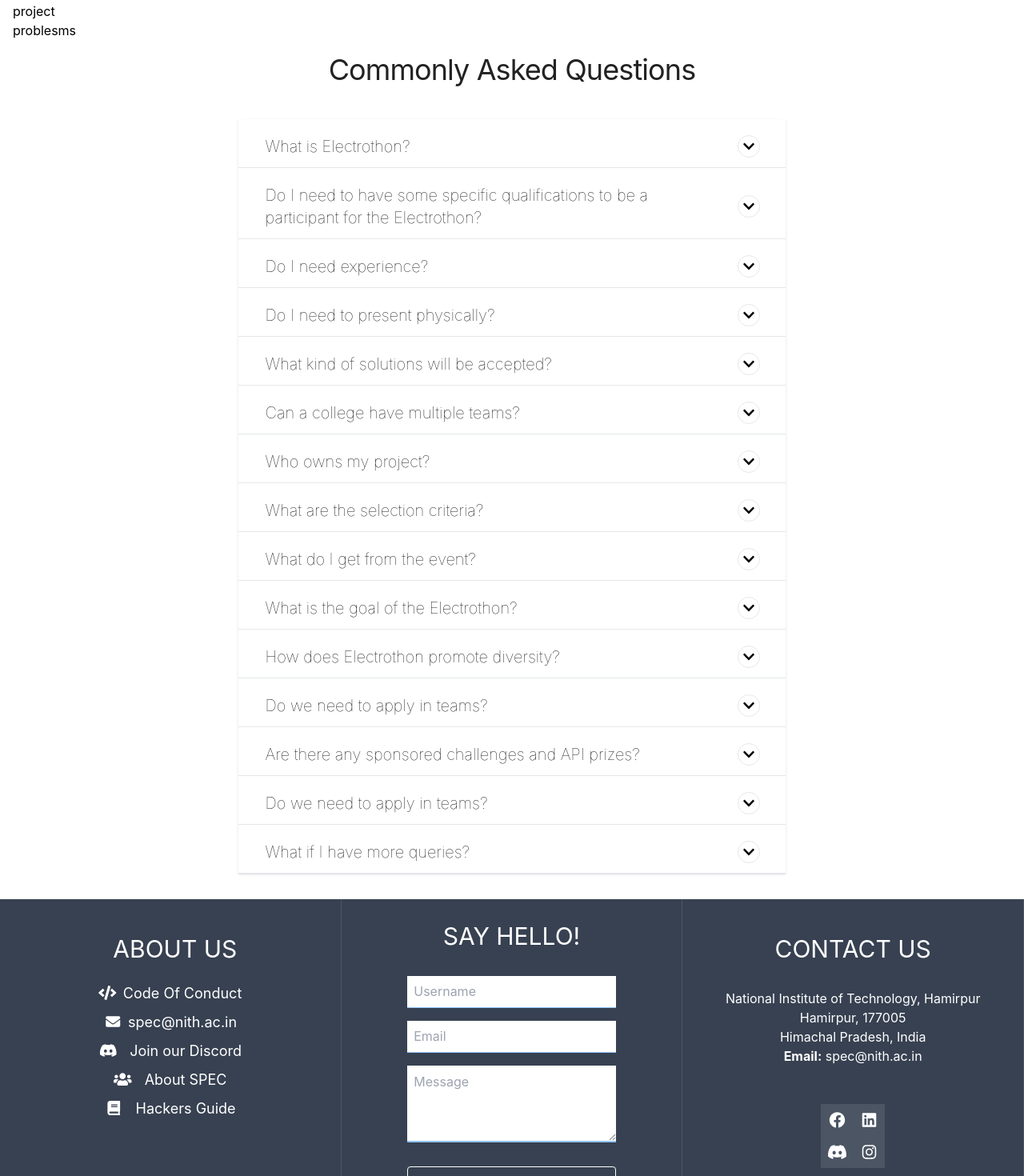
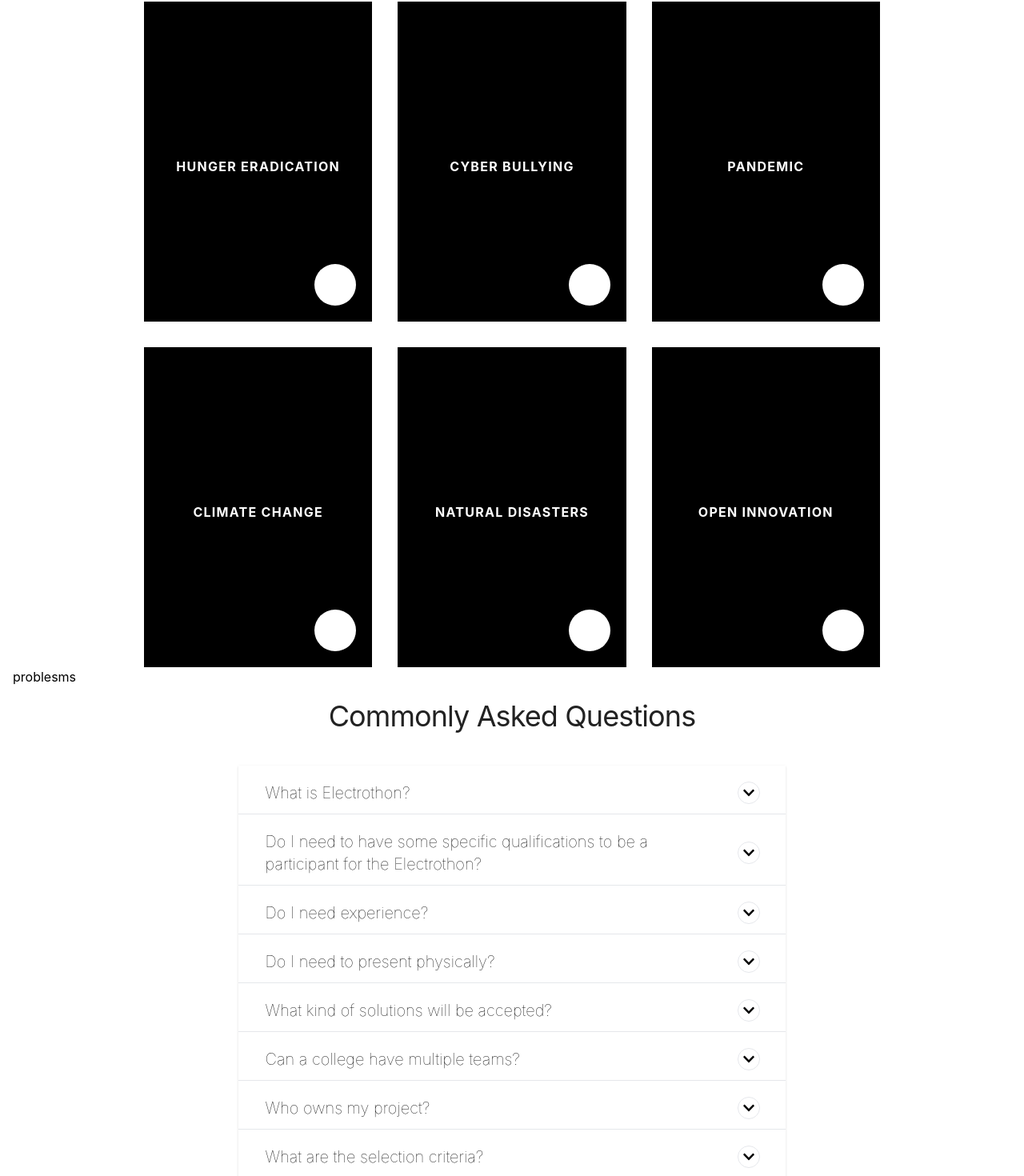
Before and after one commit to spec-nith/Electrothon, a React (Create React App) app: page / in a window 1280 px wide. Shown: the part 3952-5422 px from the top of the page at 80% size. Built offline with nearby package versions, Linux system fonts and the light colour scheme.

Commit message:
Added theme component

```diff
--- a/src/components/Themes/Themes.js
+++ b/src/components/Themes/Themes.js
@@ -1,9 +1,27 @@
 import React from "react";
+import './themes.css';
+import themeArray from './themesdata.json';
 
 export default function Projects() {
-  return (
-    <div>
-      <h1>project</h1>
+  return (<section id='problems' class="problem_body">
+    <div class="problemContainer">
+      <ul class="cards">
+        {themeArray.map(e=>{
+        return(<li class="card cards__item">
+          <div class="card__frame">
+            <div class="card__picture">
+            </div>
+            <h2 class="card__title">{e.title}</h2>
+          </div>
+          <div class="card__overlay"></div>
+          <div class="card__content">
+            <h2>{e.title}</h2>
+            <p>{e.content}</p>
+          </div>
+        </li>)
+        })}
+      </ul>
     </div>
+  </section>
   );
 }
--- /dev/null
+++ b/src/components/Themes/themes.css
@@ -0,0 +1,133 @@
+.problem_body {
+    display: flex;
+    align-items: center;
+    justify-content: center;
+    min-height: 100vh;
+    color: #ffffff;
+  }
+
+  .problemContainer {
+    flex-grow: 1;
+    max-width: 960px;
+    margin-left: auto;
+    margin-right: auto;
+    padding-left: 20px;
+    padding-right: 20px;
+  }
+
+  .cards {
+    display: grid;
+    grid-template-columns: repeat(3, 1fr);
+    grid-gap: 32px;
+    margin: 0;
+    padding: 0;
+    list-style: none;
+  }
+
+  .cards__item {
+    height: 400px;
+  }
+
+  .card {
+    position: relative;
+    display: flex;
+    align-items: center;
+    justify-content: center;
+    background-color: #000000;
+  }
+  .card::before {
+    content: "";
+    position: absolute;
+    top: 0;
+    left: 0;
+    z-index: 20;
+    width: 50%;
+    height: 100%;
+    pointer-events: none;
+  }
+
+  .card__frame {
+    position: absolute;
+    top: 0;
+    left: 0;
+    right: 0;
+    bottom: 0;
+    display: flex;
+    flex-direction: column;
+    align-items: center;
+    justify-content: center;
+    text-align: center;
+  }
+
+  .card__picture {
+    margin-bottom: 12px;
+    filter: invert(1);
+  }
+  .card__picture img {
+    display: block;
+    max-width: 100%;
+    height: auto;
+  }
+
+  .card__title {
+    margin: 0;
+    font-weight: 700;
+    letter-spacing: 0.08em;
+    text-transform: uppercase;
+  }
+
+  .card__overlay {
+    position: absolute;
+    bottom: 20px;
+    right: 20px;
+    display: flex;
+    align-items: center;
+    justify-content: center;
+    width: 52px;
+    height: 52px;
+    background-color: #ffffff;
+    border-radius: 50%;
+    box-shadow: 0 2px 4px rgba(0, 0, 0, 0.2);
+    transition: 0.5s;
+    cursor: pointer;
+  }
+  .card__overlay::before {
+    content: "Read";
+    font-size: 12px;
+    text-transform: uppercase;
+    font-weight: 500;
+    letter-spacing: 0.02em;
+  }
+  .card__overlay:hover, .card__overlay:focus {
+    bottom: 0;
+    right: 0;
+    width: 100%;
+    height: 100%;
+    box-shadow: none;
+    border-radius: 0;
+    opacity: 1;
+  }
+  .card__overlay:hover::before, .card__overlay:focus::before {
+    content: none;
+  }
+
+  .card__content {
+    z-index: 1;
+    padding: 20px;
+    line-height: 1.4;
+    opacity: 1;
+    color: black;
+    visibility: hidden;
+    box-sizing: border-box;
+    pointer-events: none;
+    transition: 0s;
+  }
+  .card__overlay:hover ~ .card__content {
+    opacity: 1;
+    visibility: visible;
+    transition: 0.2s 0.3s;
+  }
+  .card__content h2 {
+    margin: 0;
+    margin-bottom: 16px;
+  }
--- /dev/null
+++ b/src/components/Themes/themesdata.json
@@ -0,0 +1,26 @@
+[
+    {
+        "title":"Hunger Eradication",
+        "content":""
+    },
+    {
+        "title":"Cyber Bullying",
+        "content":""
+    },
+    {
+        "title":"Pandemic",
+        "content":""
+    },
+    {
+        "title":"Climate Change",
+        "content":""
+    },
+    {
+        "title":"natural Disasters",
+        "content":""
+    },
+    {
+        "title":"open Innovation",
+        "content":""
+    }
+]
--- a/tailwind.config.js
+++ b/tailwind.config.js
@@ -1,4 +1,5 @@
 module.exports = {
+  mode:'jit',
   purge: ["./src/**/*.{js,jsx,ts,tsx}", "./public/index.html"],
   darkMode: false, // or 'media' or 'class'
   theme: {
```
